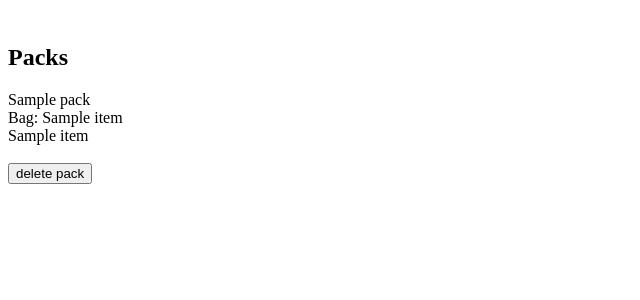
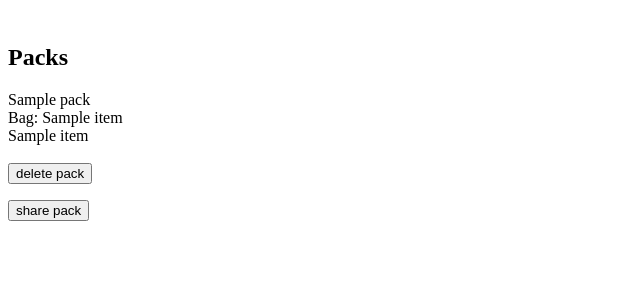
Before and after one commit to lanebobane/packd, a Django app: page /dashboard in a window 1280 px wide. Shown: the part 357-657 px from the top of the page, without its empty margins (0-640 px from the left). Run offline with Django 4.2, Linux system fonts and the light colour scheme; a user stored in the database is signed in; tables that the repository leaves empty hold one stand-in row (values such as "Sample post").

Commit message:
share pack 1 of 2

```diff
--- a/packd/packr/templates/packr/dashboard.html
+++ b/packd/packr/templates/packr/dashboard.html
@@ -42,6 +42,10 @@
         {% csrf_token %}
         <input type="submit" value="delete pack">
     </form>
+    <form action="{% url 'packr:share_pack' pack.id %}" method="post">
+        {% csrf_token %}
+        <input type="submit" value="share pack">
+    </form>
 {% endfor %}
 
 {% endblock %}
--- a/packd/packr/urls.py
+++ b/packd/packr/urls.py
@@ -10,5 +10,6 @@ urlpatterns = [
     path('items/add', views.add_item, name='add_item'),
     path('pack/add', views.add_pack, name='add_pack'),
     path('items/delete/(?P<pk>[0-9]+)/$', views.delete_item, name='delete_item'),
-    path('pack/delete/(?P<pk>[0-9]+)/$', views.delete_pack, name='delete_pack')
+    path('pack/delete/(?P<pk>[0-9]+)/$', views.delete_pack, name='delete_pack'),
+    path('pack/share/(?P<pk>[0-9]+)/$', views.share_pack, name='share_pack'),
 ]
--- a/packd/packr/views.py
+++ b/packd/packr/views.py
@@ -63,7 +63,25 @@ def add_pack(request):
 
 
 def home(request):
+
+    anonymous_packs = Packs.objects.filter(traveler=None)
+    context = {'packs': anonymous_packs}
+
     return render(request, 'packr/home.html')
+
+def share_pack(request, pk):
+
+
+    if request.method == 'POST':
+        obj = Pack.objects.filter(pk=pk)
+        data = dict(obj.values()[0])
+        print(data)
+        data.pop('id')
+        data.pop('traveler_id')
+
+        Pack.objects.create(**data).save()
+
+        return redirect('/dashboard')
 
 def delete_item(request, pk):
     item = get_object_or_404(Item, pk=pk)
```
